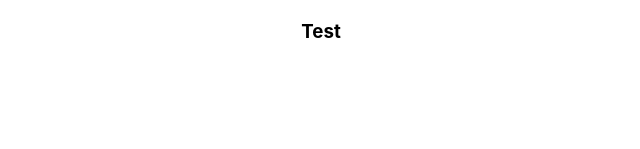
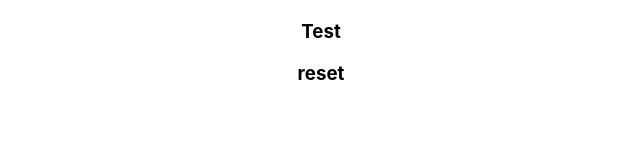
Before and after one commit to YogeshwaranTR/github-sample, a React (Create React App) app: page / in a window 1280 px wide. Shown: the part 151-300 px from the top of the page, without its empty margins (319-959 px from the left). Built offline with nearby package versions, Linux system fonts and the light colour scheme.

Commit message:
reset lines

```diff
--- a/src/App.js
+++ b/src/App.js
@@ -7,6 +7,7 @@ function App() {
     <h2>Demo</h2>
     <h5>pull code</h5>
     <h3>Test</h3>
+    <h3>reset</h3>
     </div>
   );
 }
```
